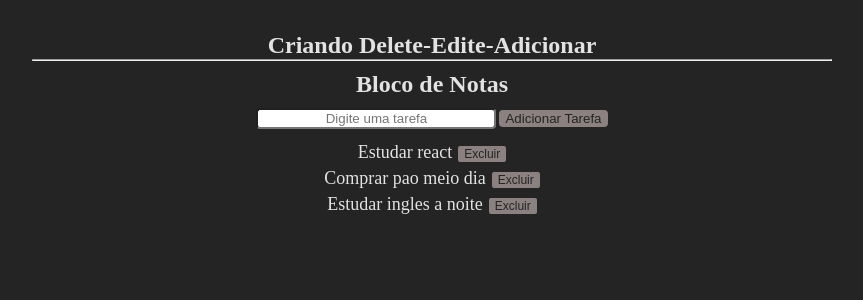
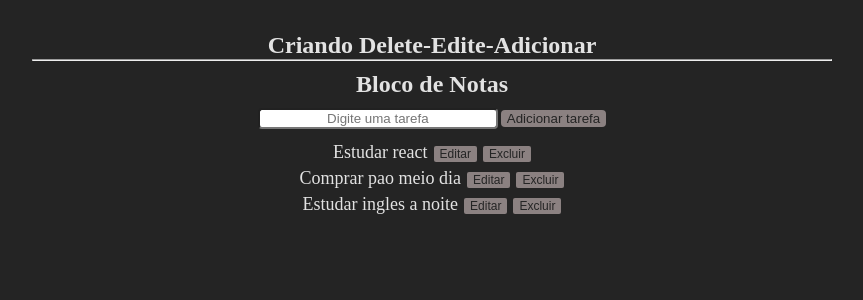
Before and after one commit to GabrielNogueira-Dev/Bloco-de-Notas, a React (Vite) app: page / in a window 1280 px wide. Shown: the top 300 px of the page, without its empty margins (208-1071 px from the left). Built offline with nearby package versions, Linux system fonts and the light colour scheme.

Commit message:
Atualização: Botao de Editar e atualizar edição

```diff
--- a/src/App.tsx
+++ b/src/App.tsx
@@ -7,20 +7,52 @@ function App() {
     'Comprar pao meio dia',
     'Estudar ingles a noite'
   ])
-
+  const [editTask,setEditTask] = useState({
+    enable:false,
+    tasks: ''
+  })
+//primeiro botao = adicionar
   function handleRegistrar(){
 if(!input){
   alert("adicione alguma tarefa")
   return
+}if(editTask.enable){
+  handleSaveEdite();
+  return
 }
+
 setTasks(tarefas => [...tarefas,input])
 setInput("")
   }
-
+//segundo botao = deletar
   function handleDelete(itemdel:string){
 const removetarefa = tasks.filter(task => task !== itemdel)
 setTasks(removetarefa)
   }
+
+  //terceiro botao = editar
+function handleEdite(itemedit:string){
+setInput(itemedit)
+setEditTask({
+  enable:true,
+  tasks:itemedit
+})
+}
+//quarta ainda do botao edite.feito para salvar e editar e nao adicionar novamente.
+function handleSaveEdite(){
+/*preciso achar posicao*/
+
+const findIndexTask = tasks.findIndex( task => task === editTask.tasks)
+const allTasks = [...tasks]
+
+allTasks[findIndexTask] = input
+setTasks(allTasks)
+
+setEditTask({
+  enable:false,
+tasks:''})
+setInput("")
+}
 
   return (
 
@@ -33,12 +65,13 @@ setTasks(removetarefa)
 value={input}
 onChange={(e) => setInput(e.target.value)}/>
 
-<button className='butonadd' onClick={handleRegistrar}>Adicionar Tarefa</button>
+<button className='butonadd' onClick={handleRegistrar}>{editTask.enable ? "Atualizar tarefa" : "Adicionar tarefa"}</button>
 </section>
 
  { tasks.map( (item,index)=> (
 <section className='secdelete' key={item}>
   <span >{item}</span>
+  <button onClick={()=> handleEdite(item)}>Editar</button>
   <button onClick={()=> handleDelete(item)}>Excluir</button>
 </section>
  ))}
```
